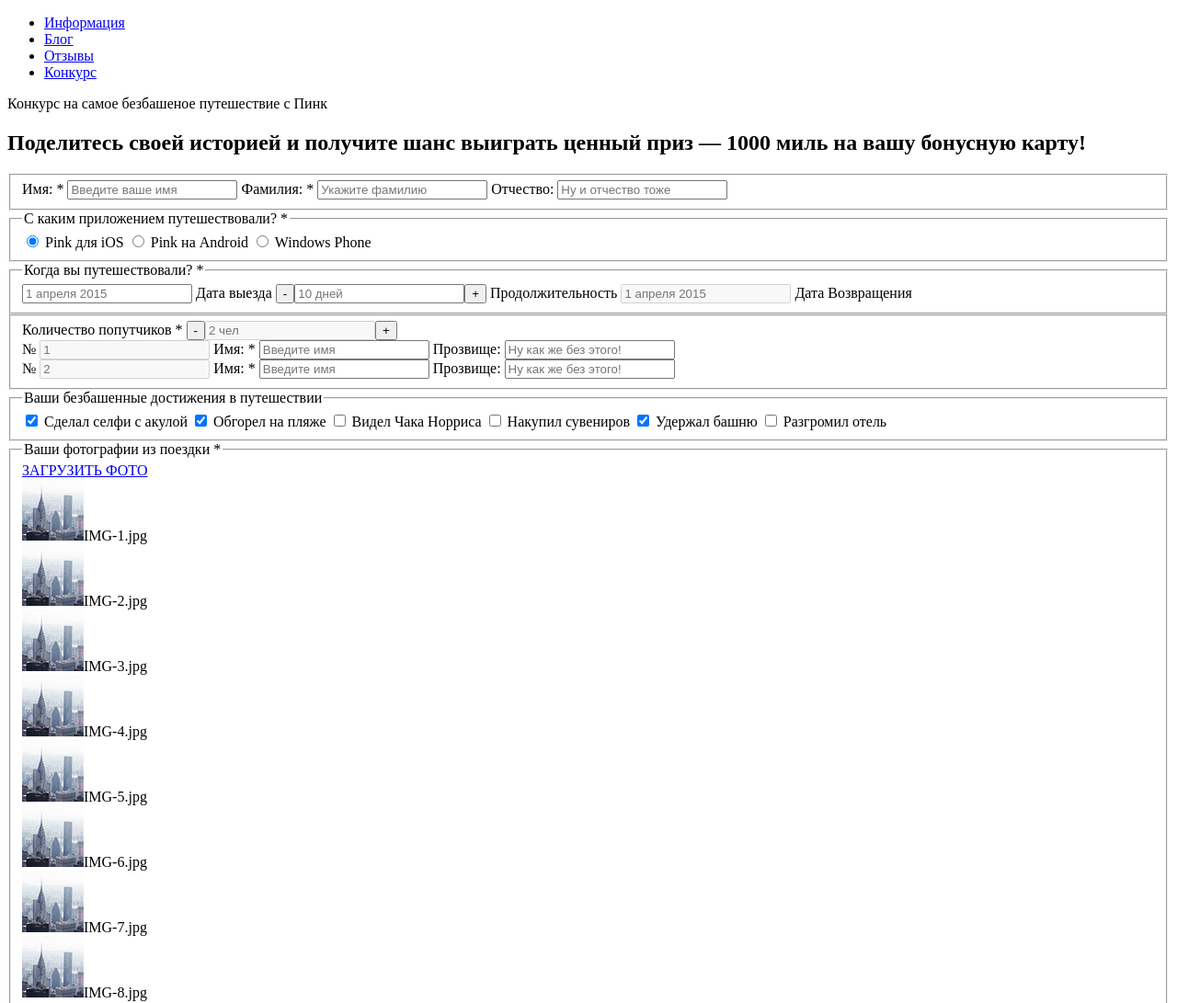
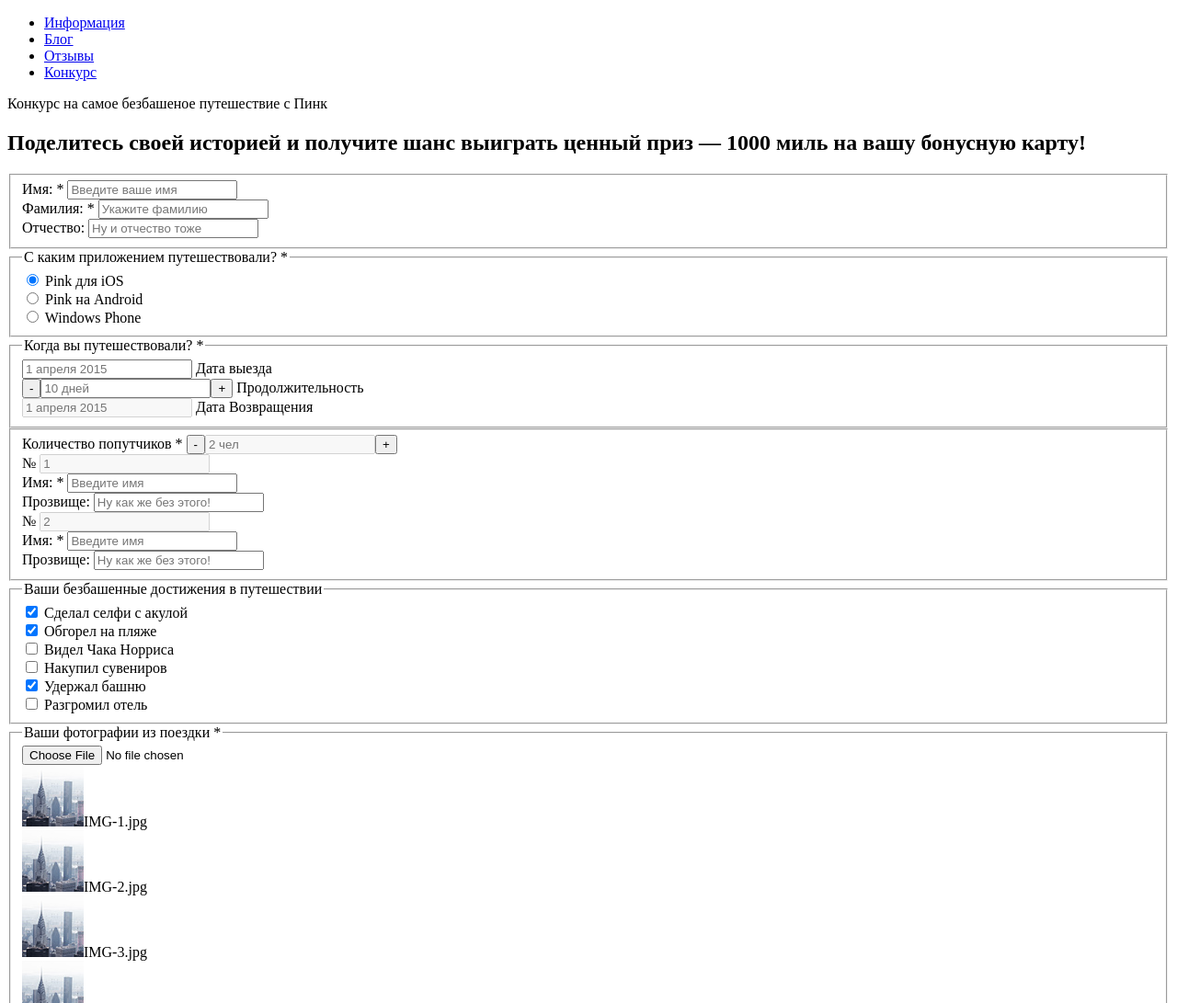
Before and after one commit to cantcool/80994-pink, a website: page form.html in a window 1280 px wide. Shown: the top 1091 px of the page at 92% size. Drawn offline with Linux system fonts and the light colour scheme.

Commit message:
Wrap label+input with div

```diff
--- a/form.html
+++ b/form.html
@@ -21,71 +21,115 @@
       <h2>Поделитесь своей историей и получите шанс выиграть ценный приз — 1000 миль на вашу бонусную карту!</h2>
       <form action="/" method="post">
         <fieldset>
+          <div class="formInputGroup">
             <label for="firstName">Имя: *</label>
             <input id="firstName" type="text" class="formInputText" name="firstName" placeholder="Введите ваше имя">
+          </div>
+          <div class="formInputGroup">
             <label for="lastName">Фамилия: *</label>
             <input id="lastName" type="text" class="formInputText" name="lastName" placeholder="Укажите фамилию">
+          </div>
+          <div class="formInputGroup">
             <label for="patronimName">Отчество:</label>
             <input id="patronimName" type="text" class="formInputText" name="patronimName" placeholder="Ну и отчество тоже">
+          </div>
         </fieldset>
         <fieldset>
           <legend>С каким приложением путешествовали? *</legend>
+          <div class="formInputGroup">
             <input id="appIOS" type="radio" class="formInputRadio" name="chooseApp" checked>
             <label for="appIOS">Pink для iOS</label>
+          </div>
+          <div class="formInputGroup">
             <input id="appAndroid" type="radio" class="formInputRadio" name="chooseApp">
             <label for="appAndroid">Pink на Android</label>
+          </div>
+          <div class="formInputGroup">
             <input id="appWinPhone" type="radio" class="formInputRadio" name="chooseApp">
             <label for="appWinPhone">Windows Phone</label>
+          </div>
         </fieldset>
         <fieldset>
           <legend>Когда вы путешествовали? *</legend>
+          <div class="formInputGroup">
             <input id="tripDateStart" type="text" class="formInputText" name="tripDateStart" placeholder="1 апреля 2015">
             <label for="tripDateStart">Дата выезда</label>
+          </div>
+          <div class="formInputGroup">
             <button id="tripDuration_decr" class="inputRange_mod inputRange_decr">-</button><input id="tripDuration" type="text" class="formInputText" name="tripDuration" placeholder="10 дней"><button id="tripDuration_incr" class="inputRange_mod inputRange_incr">+</button>
             <label for="tripDuration">Продолжительность</label>
+          </div>
+          <div class="formInputGroup">
             <input id="tripDateFinish" type="text" class="formInputText" name="tripDateFinish" placeholder="1 апреля 2015" disabled>
             <label for="tripDateFinish">Дата Возвращения</label>
+          </div>
         </fieldset>
         <fieldset>
+          <div class="formInputGroup">
             <label for="accompNumber">Количество попутчиков *</label>
             <button id="accompNumber_decr" class="inputRange_mod inputRange_decr">-</button><input id="accompNumber" type="text" class="formInputText" name="accompNumber" placeholder="2 чел" disabled><button id="accompNumber_incr" class="inputRange_mod inputRange_incr">+</button>
+          </div>
           <div class="fieldsGroup" id="accompMembers_group">
             <div id="accompMember_1" class="accompMember_set">
+              <div class="formInputGroup">
                 <label for="accompItemNum_1">№</label>
-              <input id="accompItemNum_1" type="text" class="formInputText" name="accompItemNum_1" placeholder="1" disabled>
+                <input id="accompItemNum_1" type="number" class="formInputText" name="accompItemNum_1" placeholder="1" disabled>
+              </div>
+              <div class="formInputGroup">
                 <label for="accompItemName_1">Имя: *</label>
                 <input id="accompItemName_1" type="text" class="formInputText" name="accompItemName_1" placeholder="Введите имя">
+              </div>
+              <div class="formInputGroup">
                 <label for="accompItemNick_1">Прозвище:</label>
                 <input id="accompItemNick_1" type="text" class="formInputText" name="accompItemNick_1" placeholder="Ну как же без этого!">
               </div>
+            </div>
             <div id="accompMember_2" class="accompMember_set">
+              <div class="formInputGroup">
                 <label for="accompItemNum_2">№</label>
-              <input id="accompItemNum_2" type="text" class="formInputText" name="accompItemNum_2" placeholder="2" disabled>
+                <input id="accompItemNum_2" type="number" class="formInputText" name="accompItemNum_2" placeholder="2" disabled>
+              </div>
+              <div class="formInputGroup">
                 <label for="accompItemName_2">Имя: *</label>
                 <input id="accompItemName_2" type="text" class="formInputText" name="accompItemName_2" placeholder="Введите имя">
+              </div>
+              <div class="formInputGroup">
                 <label for="accompItemNick_2">Прозвище:</label>
                 <input id="accompItemNick_2" type="text" class="formInputText" name="accompItemNick_2" placeholder="Ну как же без этого!">
+              </div>
             </div>
           </div>
         </fieldset>
         <fieldset>
           <legend>Ваши безбашенные достижения в путешествии</legend>
+          <div class="formInputGroup">
             <input id="achiev_1" type="checkbox" class="formInputCheckbox" name="achiev_1" checked>
             <label for="achiev_1">Сделал селфи с акулой</label>
+          </div>
+          <div class="formInputGroup">
             <input id="achiev_2" type="checkbox" class="formInputCheckbox" name="achiev_2" checked>
             <label for="achiev_2">Обгорел на пляже</label>
+          </div>
+          <div class="formInputGroup">
             <input id="achiev_3" type="checkbox" class="formInputCheckbox" name="achiev_3">
             <label for="achiev_3">Видел Чака Норриса</label>
+          </div>
+          <div class="formInputGroup">
             <input id="achiev_4" type="checkbox" class="formInputCheckbox" name="achiev_4">
             <label for="achiev_4">Накупил сувениров</label>
+          </div>
+          <div class="formInputGroup">
             <input id="achiev_5" type="checkbox" class="formInputCheckbox" name="achiev_5" checked>
             <label for="achiev_5">Удержал башню</label>
+          </div>
+          <div class="formInputGroup">
             <input id="achiev_6" type="checkbox" class="formInputCheckbox" name="achiev_6">
             <label for="achiev_6">Разгромил отель</label>
+          </div>
         </fieldset>
         <fieldset>
           <legend>Ваши фотографии из поездки *</legend>
-          <a href="#" id="addPhoto_btn" class="formButton_add">ЗАГРУЗИТЬ ФОТО</a>
+          <input type="file" id="addPhoto_btn" class="formButton_add">
           <div class="fieldsGroup" id="userPhotos_group">
             <div class="userPhotoItem" id="userPhotoItem_001"><img src="img/TEMP_userPhoto.jpg" alt=""><span>IMG-1.jpg</span></div>
             <div class="userPhotoItem" id="userPhotoItem_002"><img src="img/TEMP_userPhoto.jpg" alt=""><span>IMG-2.jpg</span></div>
```
Lines whose indentation alone changed are shown as unchanged.
